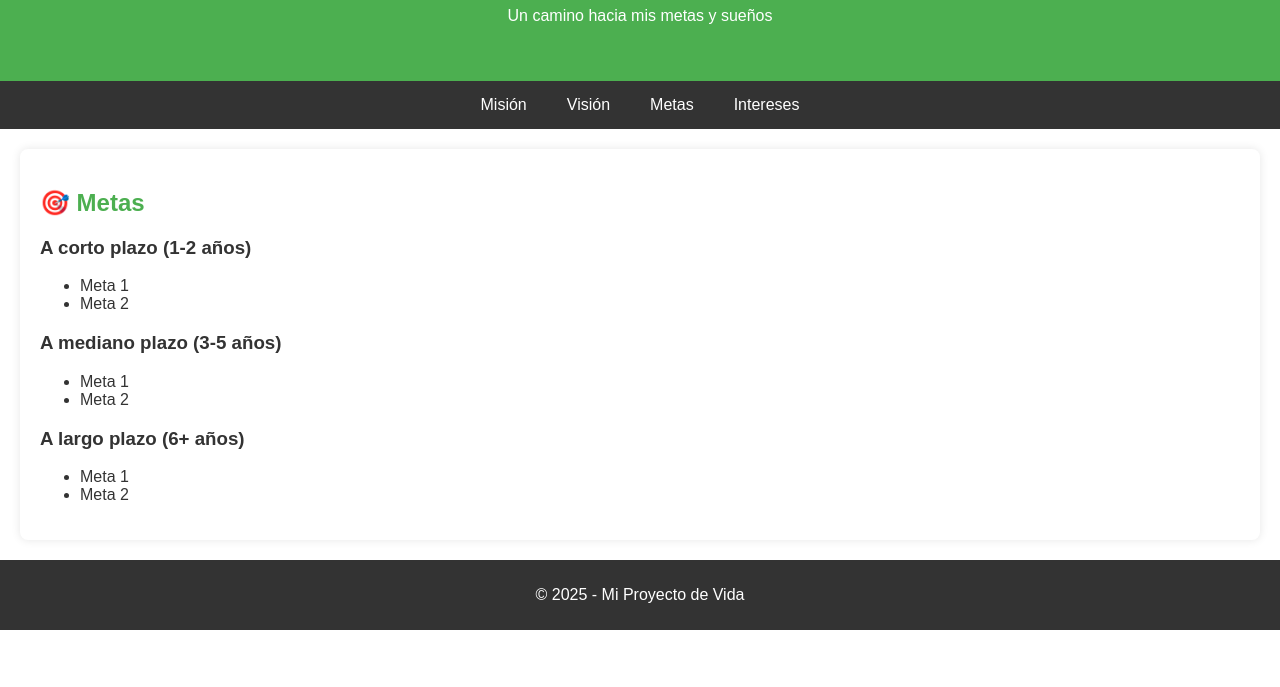
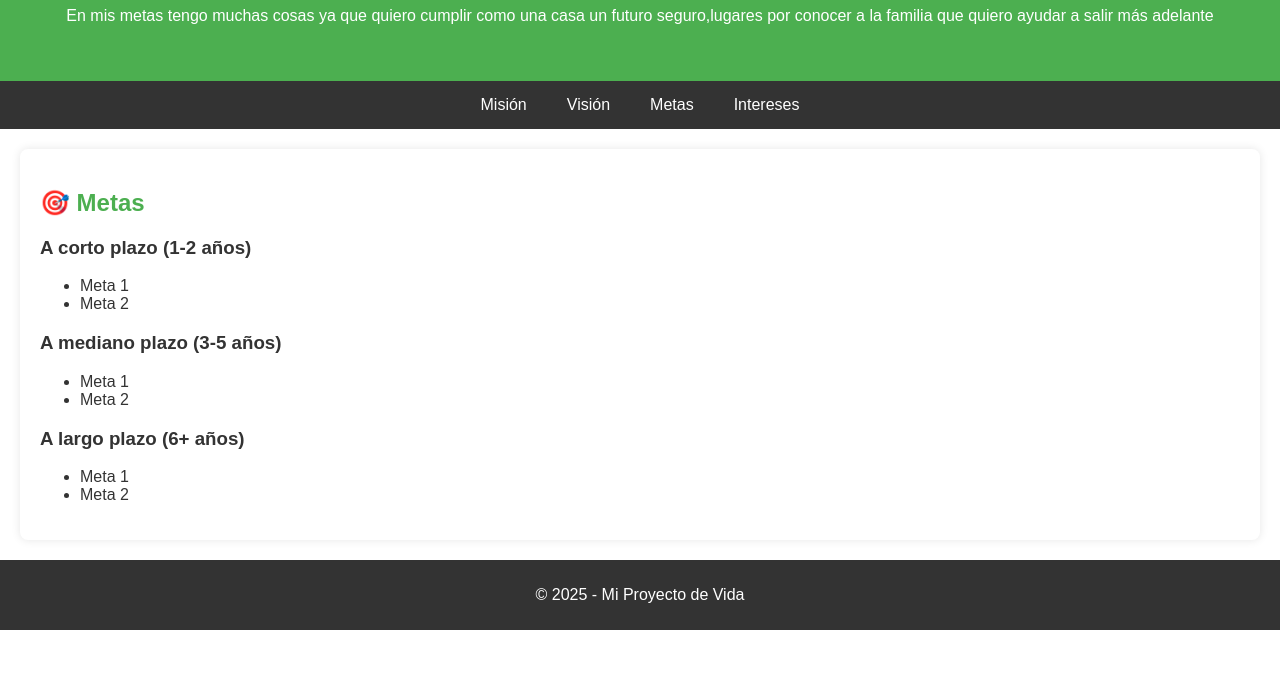
Before and after one commit to JustinAlfa/Proyecto-de-VidaJustinAlfaro, a plain HTML site: page metas.html in a window 1280 px wide. Shown: the part 113-800 px from the top of the page. Drawn offline with Linux system fonts and the light colour scheme.

Commit message:
Update metas.html

```diff
--- a/metas.html
+++ b/metas.html
@@ -9,7 +9,7 @@
 <body>
 <header>
     <h1>Mi Proyecto de Vida</h1>
-    <p>Un camino hacia mis metas y sueños</p>
+    <p>En mis metas tengo muchas cosas ya que quiero cumplir como una casa un futuro seguro,lugares por conocer a la familia que quiero ayudar a salir más adelante </p>
   </header>
 
   <nav>
```
